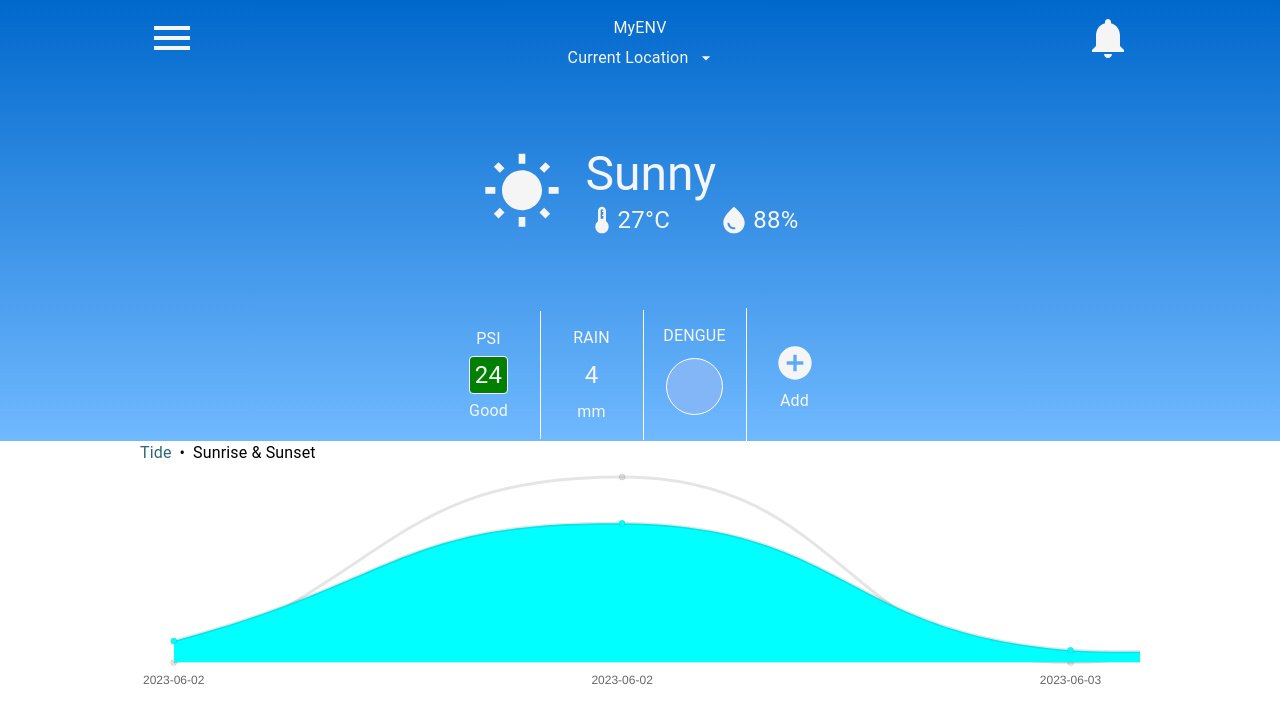
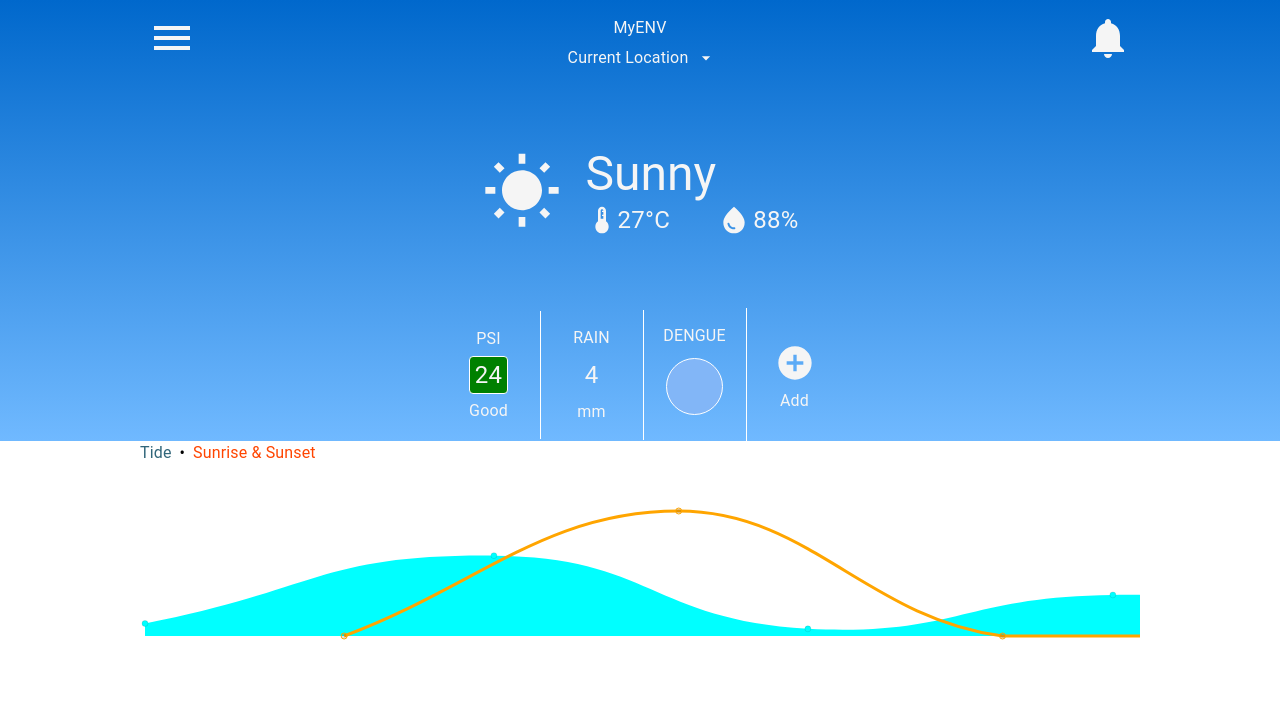
Before and after one commit to thinhnguyen2704/weather, a React (Create React App) app: page / in a window 1280 px wide. Shown: the top 724 px of the page. Built offline with nearby package versions, Linux system fonts and the light colour scheme.

Commit message:
Draw tidal datum with sunrise/sunset time

```diff
--- a/src/components/InteractiveChart/InteractiveChart.module.scss
+++ b/src/components/InteractiveChart/InteractiveChart.module.scss
@@ -1,17 +1,26 @@
 .chartContainer {
   position: relative;
   width: 5000px;
-  height: 250px;
+  height: 200px;
 }
 
 .chartTitle {
   position: fixed;
-  // margin-top: 10px;
   font-size: 20px;
   gap: 0.5rem;
   text-align: center;
 }
 
 .tideText {
-  color: 'cyan' !important;
+  color: navy;
 }
+
+.sunText {
+  color: orangered;
+}
+
+.interactiveChart {
+  margin: auto;
+  max-width: 1000px;
+  overflow-x: scroll;
+}
--- a/src/components/InteractiveChart/InteractiveChart.tsx
+++ b/src/components/InteractiveChart/InteractiveChart.tsx
@@ -11,12 +11,12 @@ import {
   Filler,
   Legend,
   TimeScale,
-  registerables,
 } from 'chart.js' // import styles from './InteractiveChart.module.scss'
-import { Line } from 'react-chartjs-2'
+import { Line, getElementsAtEvent } from 'react-chartjs-2'
 import 'chartjs-adapter-date-fns'
 import { Typography } from '@material-ui/core'
-import { Stack } from '@mui/material'
+import { Box, Stack } from '@mui/material'
+import { useRef } from 'react'
 
 ChartJS.register(
   CategoryScale,
@@ -28,114 +28,72 @@ ChartJS.register(
   Tooltip,
   Filler,
   Legend,
-  ...registerables,
 )
 
-const positioner = (el: {
-  startAngle: any
-  endAngle: any
-  outerRadius: any
-  x: number
-  y: number
-}) => {
-  const angle = (el.startAngle + el.endAngle) / 2
-  const vx = Math.cos(angle)
-  const vy = Math.sin(angle)
-  const r = el.outerRadius
-
-  return {
-    x: el.x + vx * r,
-    y: el.y + vy * r,
-    vx,
-    vy,
-  }
-}
-export const externalTooltipHandler = (context: { chart: any; tooltip: any }) => {
-  const { chart, tooltip } = context
-  const point = tooltip?.dataPoints?.[0]?.raw ?? {}
-
-  if (point.showTooltip) {
-    let tooltipEl = chart.canvas.parentNode.querySelector(`#${point.id}`)
-
-    if (!tooltipEl) {
-      const position = positioner(tooltip._active[0]?.element)
-      const { width, height } = chart.canvas.getBoundingClientRect()
-      const isTooltipLeft = position.x < width / 2
-      const isTooltipTop = position.y < height / 2
-      const borderRadius = tooltipBorderRadius(isTooltipLeft, isTooltipTop)
-
-      // const { offsetLeft: positionX, offsetTop: positionY } = chart.canvas
-      tooltipEl = document.createElement('div')
-      tooltipEl.setAttribute('id', point.id)
-      tooltipEl.classList.add('chart-donut-data-label')
-      tooltipEl.style.borderRadius = borderRadius
-      tooltipEl.style.left = position.x - 4 * position.vx + 'px'
-      tooltipEl.style.top = position.y - 4 * position.vy + 'px'
-      tooltipEl.style.transform = `translate(${isTooltipLeft ? -100 : 0}%, ${
-        isTooltipTop ? -100 : 0
-      }%)`
-
-      const body = Math.round(point.value * 100) + '%'
-      const colors = tooltip.labelColors[0]
-      const text = document.createTextNode(body)
-      const span = document.createElement('span')
-      span.classList.add('chart-donut-label-color-box')
-      span.style.background = colors.backgroundColor
-      span.style.borderColor = colors.borderColor
-      tooltipEl.appendChild(span)
-      tooltipEl.appendChild(text)
-      chart.canvas.parentNode.appendChild(tooltipEl)
-    }
-  }
-}
-
 export const data = {
-  labels: [
-    '2023-06-02',
-    '2023-06-02',
-    '2023-06-03',
-    '2023-06-03',
-    '2023-06-04',
-    '2023-06-04',
-    '2023-06-05',
-    '2023-06-05',
-    '2023-06-06',
-    '2023-06-06',
-    '2023-06-07',
-    '2023-06-07',
-  ],
   datasets: [
     {
-      data: [0.7, 4.5, 0.4, 2.3, 0.8, 3.5, 0.6, 2.7, 0.2, 3.0, 0.5, 2.4], // Meters above sea
+      // Sunrise/ sunset time
+      data: [
+        { x: '2023-06-02T05:45:00', y: 0 },
+        { x: '2023-06-02T11:58:00', y: 7 },
+        { x: '2023-06-02T17:59:00', y: 0 },
+        { x: '2023-06-03T05:32:00', y: 0 },
+        { x: '2023-06-03T12:18:00', y: 7 },
+        { x: '2023-06-03T17:34:00', y: 0 },
+        { x: '2023-06-04T05:11:00', y: 0 },
+        { x: '2023-06-04T11:49:00', y: 7 },
+        { x: '2023-06-04T18:13:00', y: 0 },
+        { x: '2023-06-05T05:32:00', y: 0 },
+        { x: '2023-06-05T12:18:00', y: 7 },
+        { x: '2023-06-05T17:34:00', y: 0 },
+      ],
+      tension: 0.4,
+      showLine: true,
+      borderColor: 'orange',
+      showTooltip: true,
+      order: 1,
+    },
+    {
+      // Tide: Meters above sea
+      data: [
+        { x: '2023-06-02T02:03:00', y: 0.7 },
+        { x: '2023-06-02T08:32:00', y: 4.5 },
+        { x: '2023-06-02T14:22:00', y: 0.4 },
+        { x: '2023-06-02T20:02:00', y: 2.3 },
+        { x: '2023-06-03T01:58:00', y: 0.8 },
+        { x: '2023-06-03T10:27:00', y: 3.5 },
+        { x: '2023-06-03T13:50:00', y: 0.6 },
+        { x: '2023-06-03T21:46:00', y: 2.7 },
+        { x: '2023-06-04T00:39:00', y: 0.2 },
+        { x: '2023-06-04T11:07:00', y: 3.0 },
+        { x: '2023-06-04T15:38:00', y: 0.5 },
+        { x: '2023-06-04T22:22:00', y: 2.4 },
+        { x: '2023-06-05T01:36:00', y: 0.4 },
+        { x: '2023-06-05T10:49:00', y: 3.2 },
+        { x: '2023-06-05T14:50:00', y: 0.9 },
+        { x: '2023-06-05T22:46:00', y: 1.7 },
+      ],
       tension: 0.5,
-      showLine: true,
+      showLine: false,
       backgroundColor: 'cyan',
       fill: true,
       showTooltip: true,
-    },
-    {
-      data: [0, 6, 0, 6, 0, 6, 0, 6, 0, 7, 0, 7, 0, 7, 0, 7],
-      tension: 0.5,
-      showLine: true,
-      showTooltip: true,
+      order: 2,
     },
   ],
 }
 export const options = {
   scales: {
     x: {
-      adapters: {
-        date: { locale: 'vn' },
-        distribution: 'linear',
-        type: 'time',
+      type: 'time' as const,
       time: {
-          parser: 'yyyy-MM-dd',
-          unit: 'month',
-        },
+        unit: 'hour' as const,
       },
       grid: {
         display: false,
       },
+      display: false,
     },
     y: {
       display: false,
@@ -143,6 +101,11 @@ export const options = {
   },
   responsive: true,
   maintainAspectRatio: false,
+  layout: {
+    padding: {
+      top: 70,
+    },
+  },
   plugins: {
     legend: {
       display: false,
@@ -153,17 +116,16 @@ export const options = {
   },
 }
 
-const tooltipBorderRadius = (isTooltipLeft: boolean, isTooltipTop: boolean) =>
-  isTooltipLeft
-    ? isTooltipTop
-      ? '6px 6px 0 6px'
-      : '6px 0 6px 6px'
-    : isTooltipTop
-    ? '6px 6px 6px 0'
-    : '0 6px 6px 6px'
+const InteractiveChart = () => {
+  const chartRef = useRef<HTMLCanvasElement | any>()
 
-const InteractiveChart = () => {
+  const onScroll = (event: any) => {
+    console.log(chartRef)
+    console.log(getElementsAtEvent(chartRef.current, event))
+  }
+
   return (
+    <Box className={styles.interactiveChart} component='div'>
       <div className={styles.chartContainer}>
         <Stack direction='row' className={styles.chartTitle}>
           <Typography className={styles.tideText} style={{ color: '#31667a' }}>
@@ -172,8 +134,9 @@ const InteractiveChart = () => {
           <Typography className={styles.dot}> • </Typography>
           <Typography className={styles.sunText}>Sunrise & Sunset</Typography>
         </Stack>
-      <Line options={options} data={data} />
+        <Line data={data} options={options} ref={chartRef} onScroll={onScroll} />
       </div>
+    </Box>
   )
 }
 
--- a/src/pages/home/Home.module.scss
+++ b/src/pages/home/Home.module.scss
@@ -6,9 +6,3 @@
   margin: auto;
   max-width: 1000px;
 }
-
-.interactiveChart {
-  margin: auto;
-  max-width: 1000px;
-  overflow-x: scroll;
-}
--- a/src/pages/home/Home.tsx
+++ b/src/pages/home/Home.tsx
@@ -1,4 +1,3 @@
-import React from 'react'
 import WeatherInfo from '../../components/WeatherInfo'
 import { Box } from '@mui/material'
 import Header from '../../components/Header'
@@ -14,9 +13,7 @@ const Home = () => {
           <WeatherInfo />
         </Box>
       </Box>
-      <Box className={styles.interactiveChart} component='div'>
-        <InteractiveChart />
-      </Box>
+      <InteractiveChart />
     </div>
   )
 }
```
Lines whose indentation alone changed are shown as unchanged.
